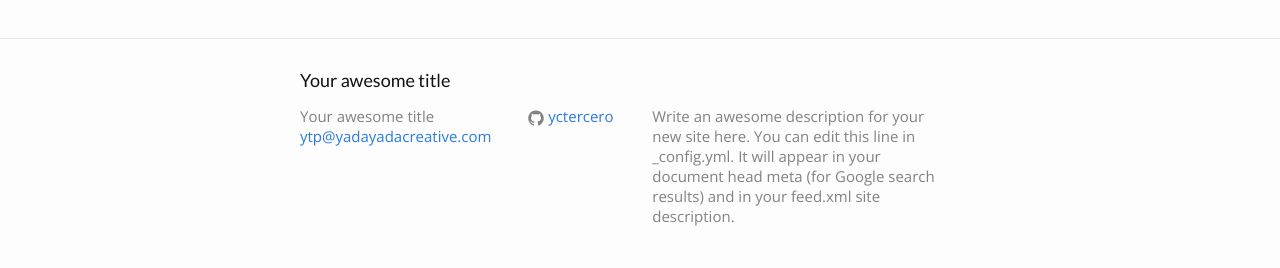
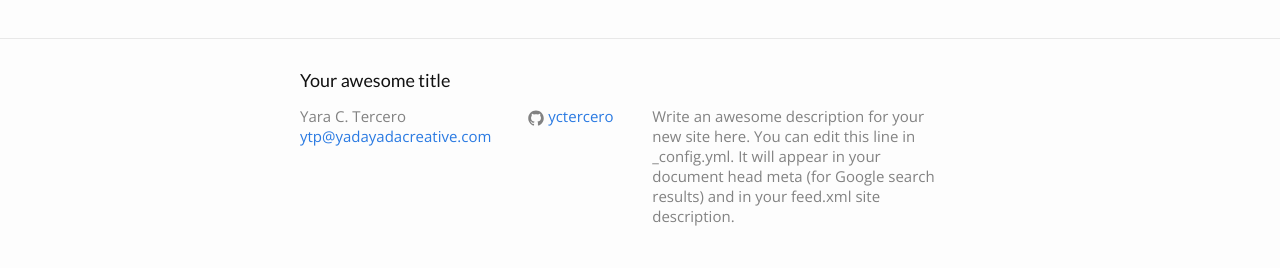
Before and after one commit to yctercero/yctercero.github.io, a Jekyll site: the page built from _posts/2016-07-17-welcome-to-jekyll.markdown, in a window 1280 px wide. Shown: the part 823-1091 px from the top of the page. Built offline with Jekyll 4.4.1, drawn with Linux system fonts in a browser that asks for light colours.

Commit message:
Added name.

```diff
--- a/_includes/footer.html
+++ b/_includes/footer.html
@@ -7,7 +7,7 @@
     <div class="footer-col-wrapper">
       <div class="footer-col footer-col-1">
         <ul class="contact-list">
-          <li>{{ site.title }}</li>
+          <li>Yara C. Tercero</li>
           <li><a href="mailto:{{ site.email }}">{{ site.email }}</a></li>
         </ul>
       </div>
```
